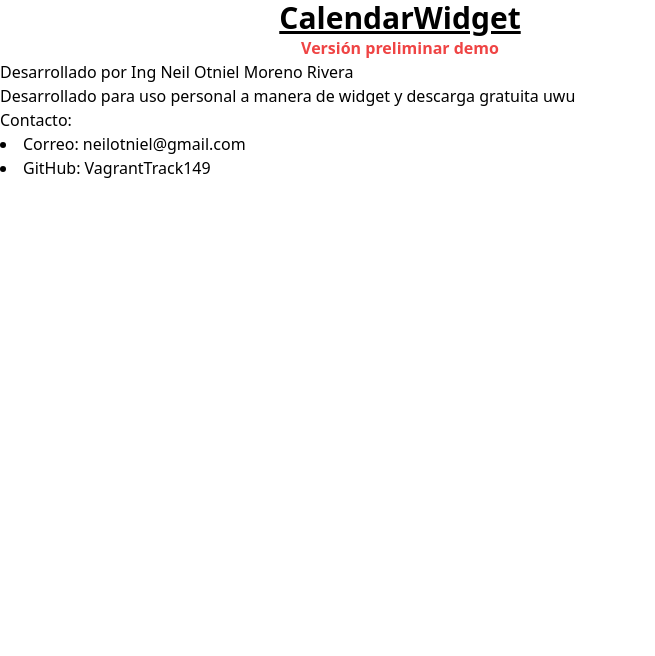
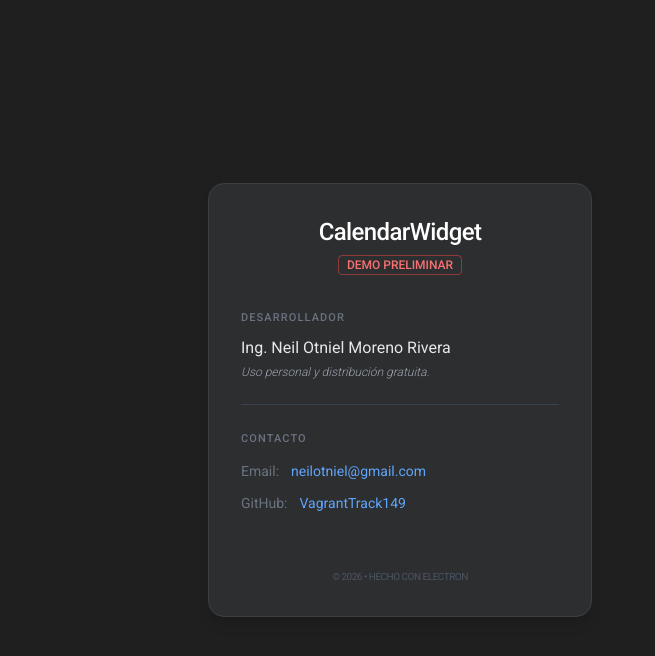
Before and after one commit to VagrantTrack149/google_calendar_widget, an Electron app: page src/about.html in a window 800 px wide. Shown: the whole page, without its empty margins (0-655 px from the left). Drawn offline with nearby package versions, Linux system fonts and the light colour scheme.

Commit message:
Añadiendo about medio equis

```diff
--- a/src/about.html
+++ b/src/about.html
@@ -4,18 +4,61 @@
     <meta charset="UTF-8">
     <meta name="viewport" content="width=device-width, initial-scale=1.0">
     <title>Acerca de CalendarWidget</title>
-    <link rel="stylesheet" href="../public/style/styles.css">
+    <link href="https://fonts.googleapis.com/css2?family=Roboto:wght@300;400;500&display=swap" rel="stylesheet">
+    <script src="https://cdn.tailwindcss.com"></script>
+    <style>
+        body {
+            font-family: 'Roboto', sans-serif;
+            background-color: #1f1f1f; /* Gris oscuro característico de Google */
+        }
+        .google-card {
+            background-color: #2d2e30;
+            border: 1px solid #3c4043;
+        }
+    </style>
 </head>
-<body>
-    <h1 class="text-3xl font-bold underline text-center items-center">CalendarWidget</h1>
-    <p class="text-m font-bold text-center items-center text-red-500">Versión preliminar demo</p>
-    <h2>Desarrollado por Ing Neil Otniel Moreno Rivera</h2>
-    <p>Desarrollado para uso personal a manera de widget y descarga gratuita uwu</p>
+<body class="text-gray-300 flex items-center justify-center min-h-screen p-4">
+
+    <div class="google-card max-w-sm w-full rounded-2xl p-8 shadow-lg">
+        <header class="text-center mb-8">
+            <h1 class="text-2xl font-medium text-white tracking-tight mb-1">
+                CalendarWidget
+            </h1>
+            <span class="text-xs font-medium px-2 py-0.5 rounded border border-red-500/50 text-red-400">
+                DEMO PRELIMINAR
+            </span>
+        </header>
+
+        <main class="space-y-6 text-sm">
+            <section>
+                <h2 class="text-gray-500 font-medium uppercase text-[11px] tracking-widest mb-2">Desarrollador</h2>
+                <p class="text-gray-200 text-base">Ing. Neil Otniel Moreno Rivera</p>
+                <p class="text-gray-400 mt-1 font-light italic text-xs">Uso personal y distribución gratuita.</p>
+            </section>
+
+            <div class="h-[1px] bg-gray-700 w-full"></div>
+
+            <section class="space-y-3">
+                <h2 class="text-gray-500 font-medium uppercase text-[11px] tracking-widest mb-2">Contacto</h2>
+
+                <div class="flex items-center gap-3">
+                    <span class="text-gray-500">Email:</span>
+                    <a href="mailto:neilotniel@gmail.com" class="text-blue-400 hover:underline">neilotniel@gmail.com</a>
+                </div>
+
+                <div class="flex items-center gap-3">
+                    <span class="text-gray-500">GitHub:</span>
+                    <a href="https://github.com/VagrantTrack149" target="_blank" class="text-blue-400 hover:underline">VagrantTrack149</a>
+                </div>
+            </section>
+        </main>
+
+        <footer class="mt-10 pt-4 text-center">
+            <p class="text-[10px] text-gray-600 uppercase tracking-tighter">
+                &copy; 2026 • Hecho con Electron
+            </p>
+        </footer>
+    </div>
+
 </body>
-<footer>
-    <p>Contacto: <lu>
-        <li>Correo: neilotniel@gmail.com</li>
-        <li>GitHub: <a href="https://github.com/VagrantTrack149">VagrantTrack149</a></li>
-    </lu></p>
-</footer>
 </html>
```
Also changed, not shown: public/style/styles.css.
